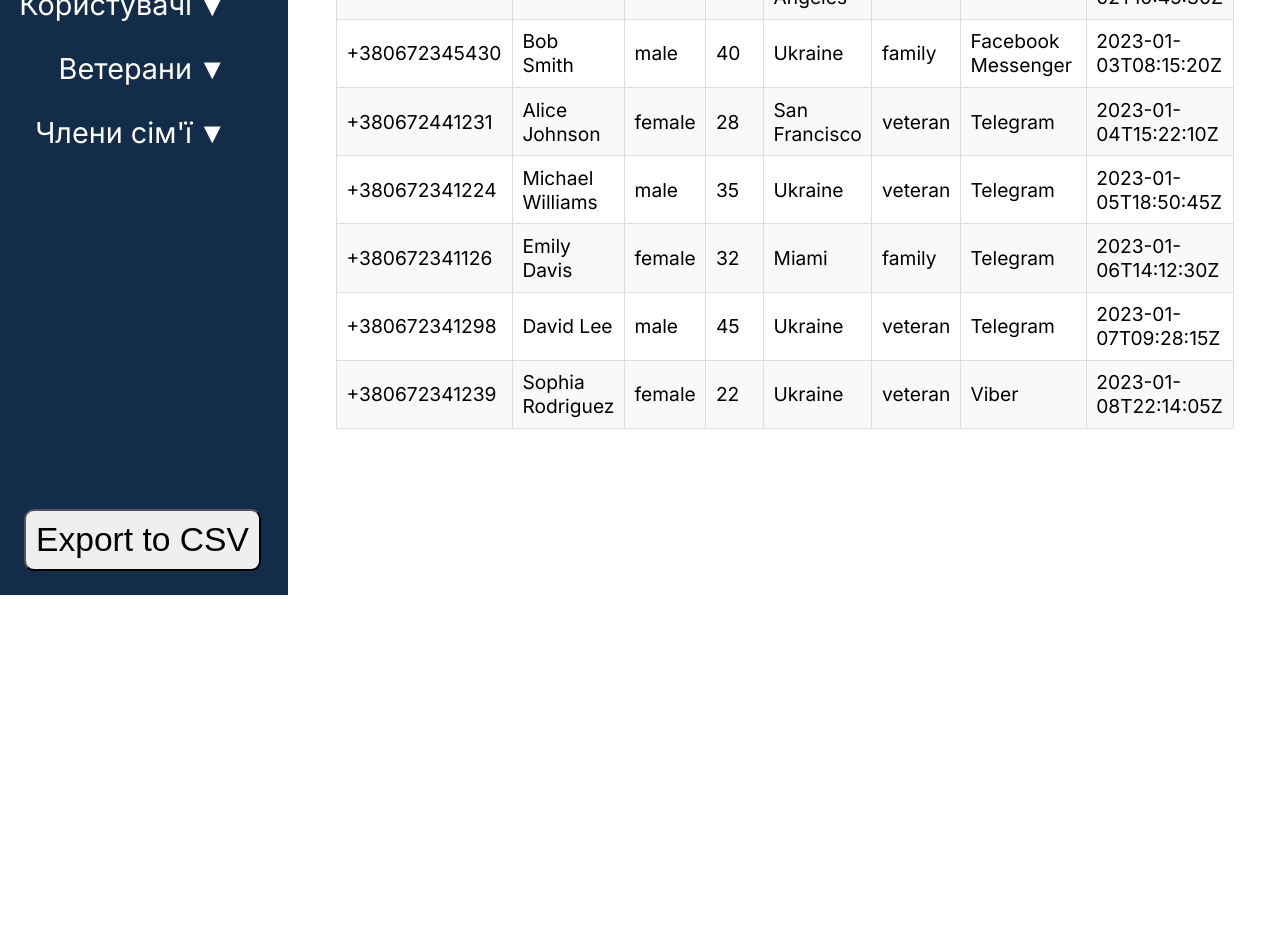
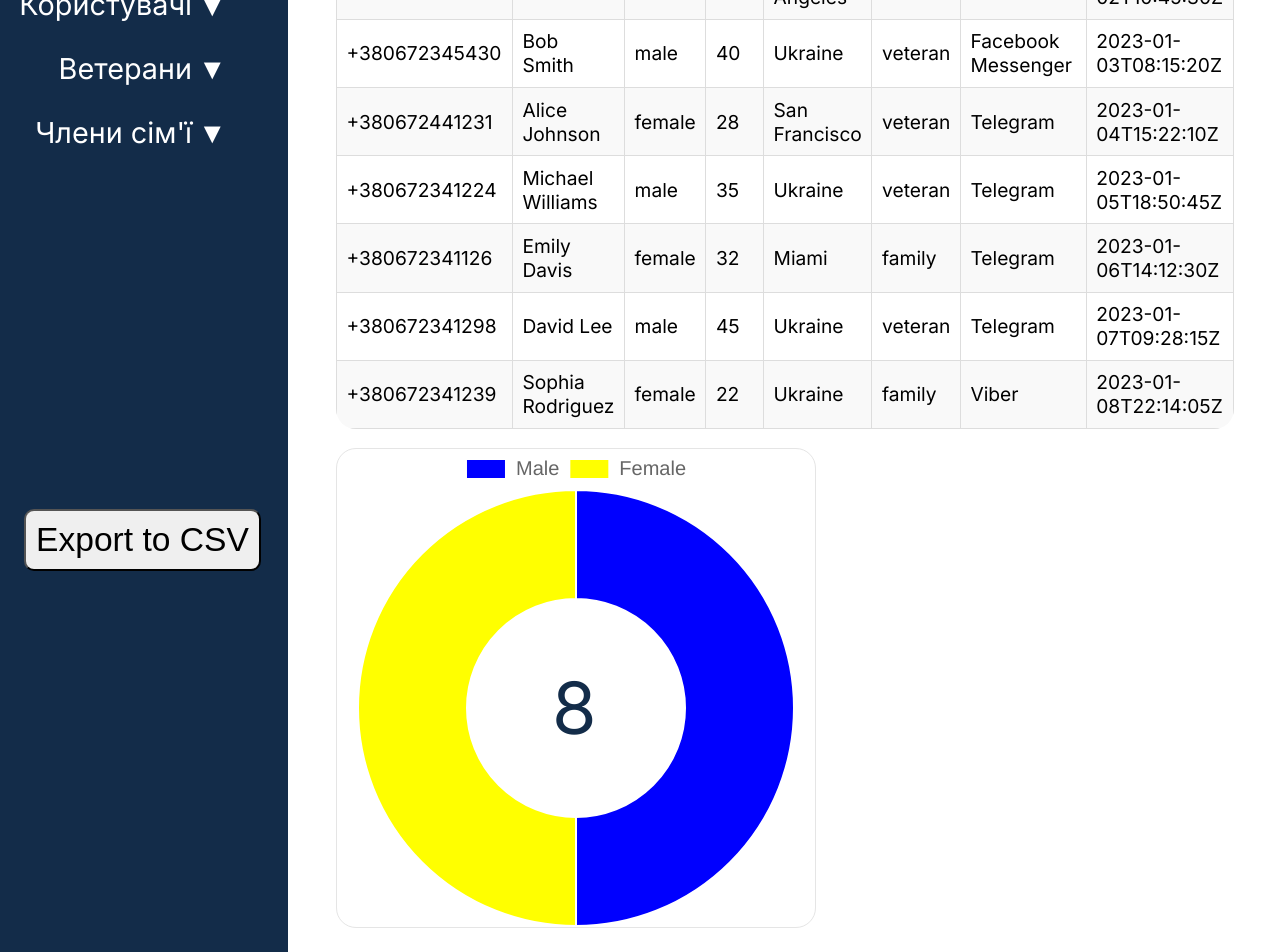
Before and after one commit to kolibri753/eVeteran_chatbot_admin-panel, a Next.js app: page /dashboard in a window 1280 px wide. Shown: the part 205-1157 px from the top of the page. Before the commit the page ends 800 px from the top, so only its background shows below. Built offline with nearby package versions, Linux system fonts and the light colour scheme.

Commit message:
Add doughnut chart with male and female user counts

```diff
--- a/package.json
+++ b/package.json
@@ -9,9 +9,11 @@
     "lint": "next lint"
   },
   "dependencies": {
+    "chart.js": "^4.4.1",
     "next": "14.0.4",
     "next-auth": "^4.24.5",
     "react": "^18",
+    "react-chartjs-2": "^5.2.0",
     "react-dom": "^18"
   },
   "devDependencies": {
--- a/src/app/components/table/table.module.css
+++ b/src/app/components/table/table.module.css
@@ -3,7 +3,8 @@
   width: 100%;
   border-collapse: collapse;
   margin: 1em 0;
-  border-radius: 1em;
+  border-radius: 20px;
+  overflow: hidden;
 }
 
 .table__header,
--- a/src/app/components/usersDashboard/usersDashboard.js
+++ b/src/app/components/usersDashboard/usersDashboard.js
@@ -3,6 +3,10 @@ import React from "react";
 import Table from "../table/table";
 import { exportToCSV } from "../../utils/exportUtils";
 import styles from "./usersDashboard.module.css";
+import { Doughnut } from "react-chartjs-2";
+import { Chart, registerables } from "chart.js";
+Chart.register(...registerables);
+
 import data from "../../data/mockData.json";
 
 const UsersDashboard = ({ filterParams }) => {
@@ -28,9 +32,9 @@ const UsersDashboard = ({ filterParams }) => {
 
 			if (status && sex) {
 				console.log(user.status === status && user.sex === sex);
-        if (status === "all") {
-          return user.sex === sex;
-        }
+				if (status === "all") {
+					return user.sex === sex;
+				}
 
 				return user.status === status && user.sex === sex;
 			} else {
@@ -45,11 +49,37 @@ const UsersDashboard = ({ filterParams }) => {
 		exportToCSV(filteredData);
 	};
 
+	const maleCount = filteredData.filter((user) => user.sex === "male").length;
+	const femaleCount = filteredData.filter(
+		(user) => user.sex === "female"
+	).length;
+	const totalUsers = maleCount + femaleCount;
+
+	const doughnutData = {
+		labels: ["Male", "Female"],
+		datasets: [
+			{
+				data: [maleCount, femaleCount],
+				backgroundColor: ["blue", "yellow"],
+				hoverOffset: 4,
+			},
+		],
+	};
+
+	Chart.defaults.font.size = 20;
+
 	return (
 		<section className={styles.dashboard}>
 			{/* <FilterDropdown value={category} onChange={setCategory} options={options} /> */}
 			<Table columns={columns} data={filteredData} />
-			<button className={styles.csvBtn} onClick={handleExportToCSV}>Export to CSV</button>
+			<div className={styles.chart}>
+				<Doughnut data={doughnutData} />
+				<span className={styles.chart__center}>{totalUsers}</span>
+			</div>
+
+			<button className={styles.csvBtn} onClick={handleExportToCSV}>
+				Export to CSV
+			</button>
 		</section>
 	);
 };
--- a/src/app/components/usersDashboard/usersDashboard.module.css
+++ b/src/app/components/usersDashboard/usersDashboard.module.css
@@ -1,5 +1,20 @@
 .dashboard {
 	padding: 1em 2em;
+}
+
+.chart {
+	width: 480px;
+	position: relative;
+  border: 1px solid #e5e5e5;
+  border-radius: 20px;
+}
+
+.chart__center {
+	font-size: 3em;
+  color: #132c49;
+	position: absolute;
+	top: 45%;
+	left: 45%;
 }
 
 .csvBtn {
--- a/src/app/dashboard/page.module.css
+++ b/src/app/dashboard/page.module.css
@@ -1,4 +1,4 @@
 .container {
-  height: 100vh;
+  min-height: 100vh;
   display: flex;
 }
--- a/src/app/data/mockData.json
+++ b/src/app/data/mockData.json
@@ -6,7 +6,7 @@
       "sex": "male",
       "age": 30,
       "location": "New York",
-      "status": "family",
+      "status": "veteran",
       "messenger": "Viber",
       "timestamp": "2023-01-01T12:34:56Z"
     },
@@ -26,7 +26,7 @@
       "sex": "male",
       "age": 40,
       "location": "Ukraine",
-      "status": "family",
+      "status": "veteran",
       "messenger": "Facebook Messenger",
       "timestamp": "2023-01-03T08:15:20Z"
     },
@@ -76,7 +76,7 @@
       "sex": "female",
       "age": 22,
       "location": "Ukraine",
-      "status": "veteran",
+      "status": "family",
       "messenger": "Viber",
       "timestamp": "2023-01-08T22:14:05Z"
     }
```
Also changed, not shown: 1 other file (tests, documents, lock files or other folders). Lines whose indentation alone changed are shown as unchanged.
